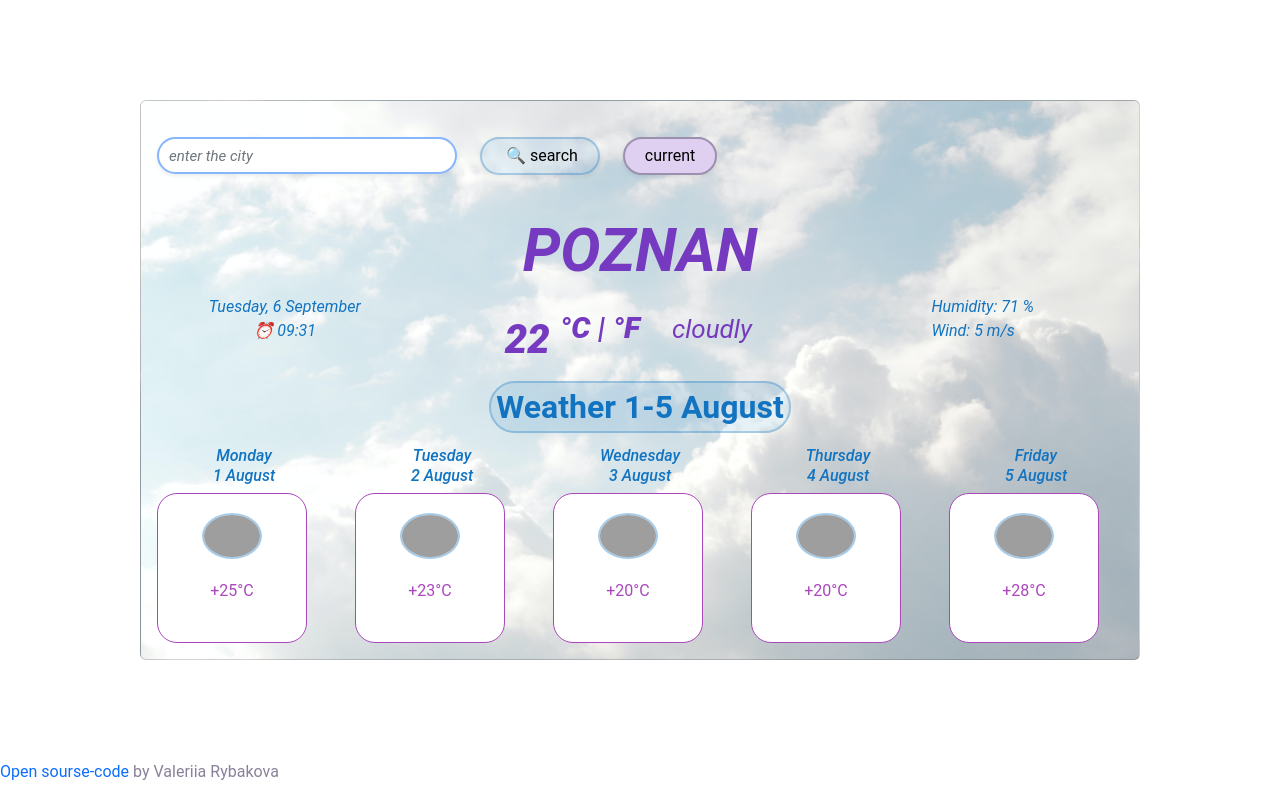
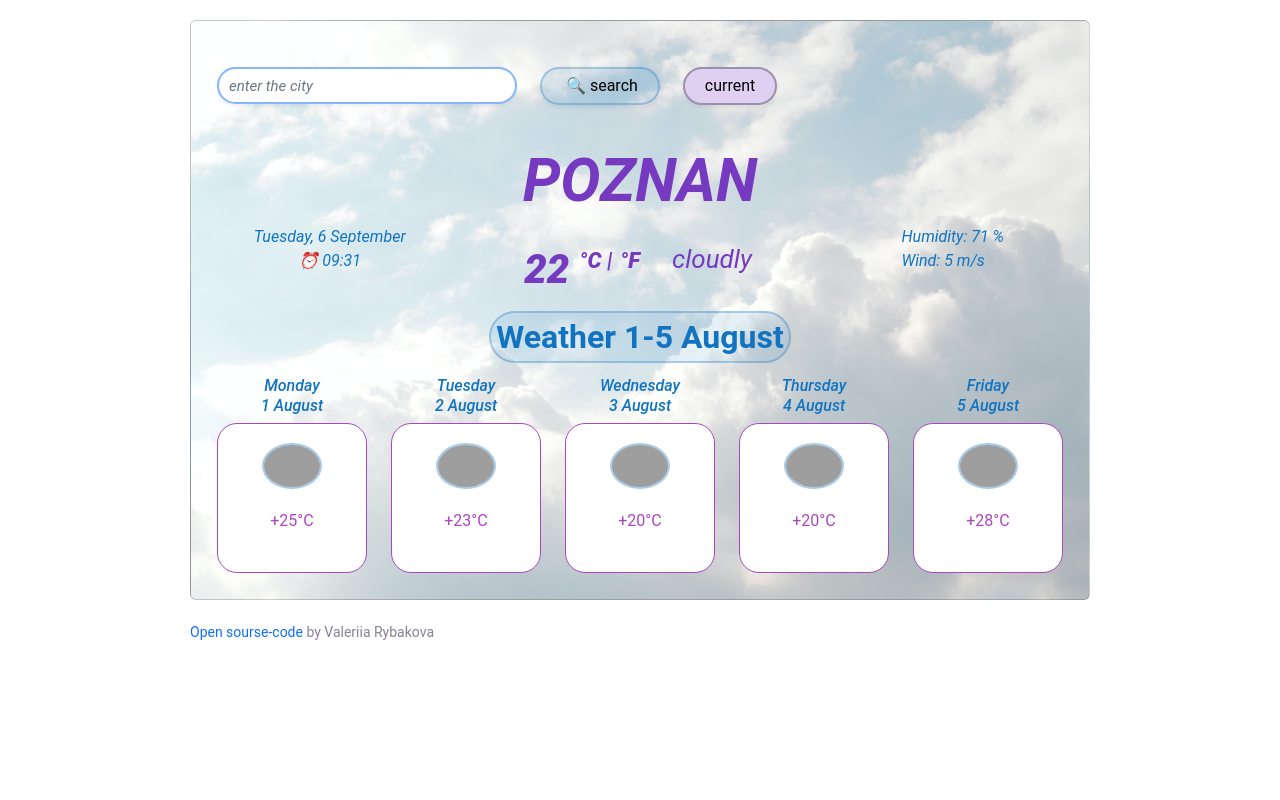
Before and after one commit to valeriyarv07/my-weather-app, a plain HTML site: page index.html in a window 1280 px wide. Drawn offline with nearby package versions, Linux system fonts and the light colour scheme; grey boxes are pictures that could not be loaded.

Commit message:
styled whole page

```diff
--- a/index.html
+++ b/index.html
@@ -15,6 +15,7 @@
     <link rel="stylesheet" href="/src/styles.css" />
   </head>
   <body>
+    <div class="whole-page-wrapper">
       <div class="card container-whole-page">
         <div class="card-body">
           <!--кнопки верхние-->
@@ -56,7 +57,7 @@
               <span id="current-temperature">22</span>
               <span class="units">
                 <sup>
-              <a href="#" id="celsius-temperature">°C</a> |
+                <a href="#" id="celsius-temperature">°C |</a>
                 <a href="#" id="fahrenheit-temperature">°F</a>
                 </sup>
 
@@ -156,8 +157,9 @@
         </div>
       </div>
       <div class="source-code">
-      <a href="https://github.com/valeriyarv07/my-weather-app">Open sourse-code</a>
- by Valeriia Rybakova
+        <small><a href="https://github.com/valeriyarv07/my-weather-app">Open sourse-code</a>
+  by Valeriia Rybakova</small>
+      </div>
     </div>
     <script src="/src/script.js"></script>
   </body>
--- a/src/styles.css
+++ b/src/styles.css
@@ -146,17 +146,23 @@ p {
 
 .container-whole-page {
   background-color: rgba(241, 112, 12, 0.02);
-  max-width: 1200px;
   background-image: url(/src/img/sky.jpg);
   background-size: 100%;
   display: block;
-  margin: 100px auto;
-  max-width: 1000px;
+  margin: 20px auto;
+  padding: 10px;
+  max-width: 900px;
+}
+
+.whole-page-wrapper {
+  margin: 20px auto;
+  max-width: 900px;
 }
 
 .units a {
   text-decoration: none;
   color: #753abf;
+  font-size: 22px;
 }
 
 #description {
```
Lines whose indentation alone changed are shown as unchanged.
